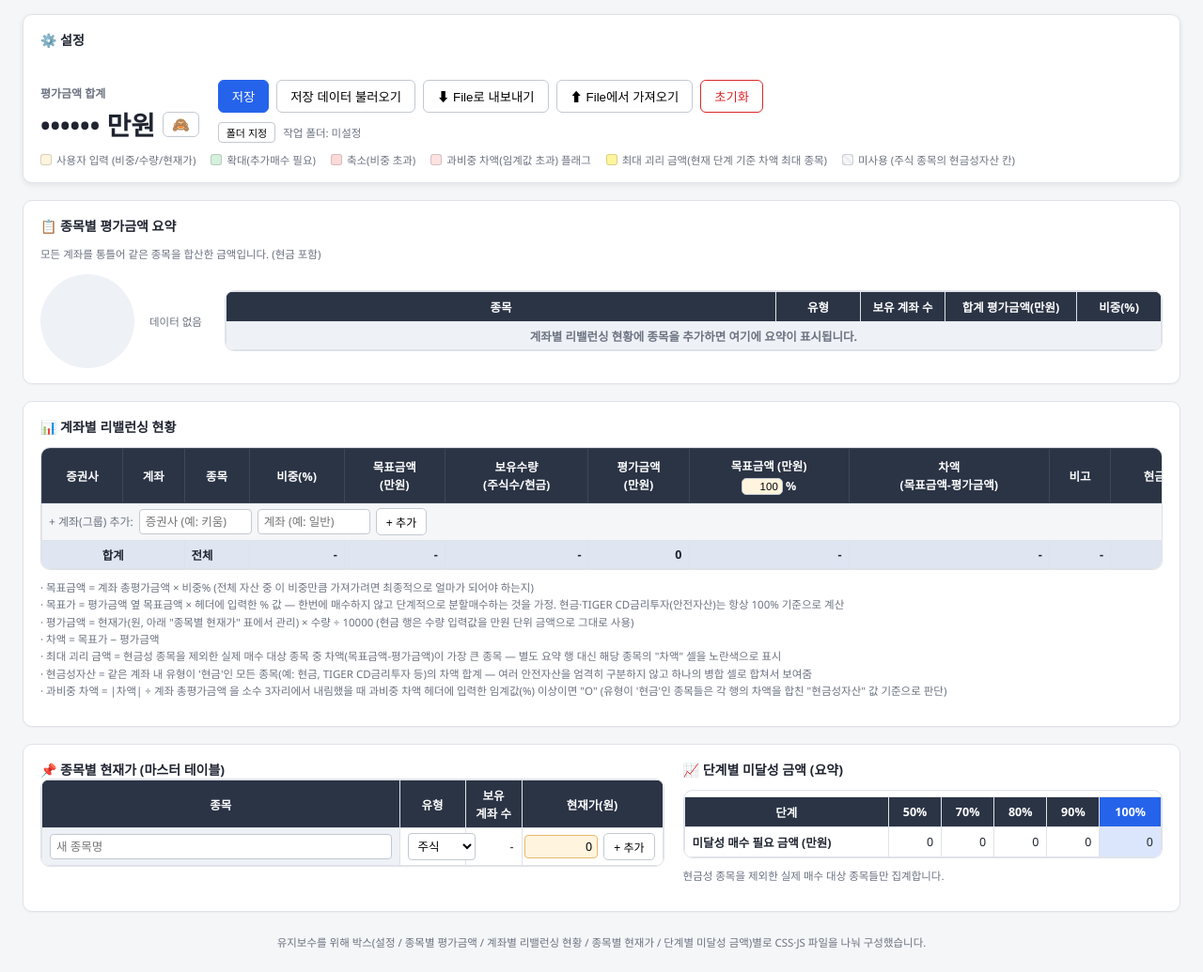
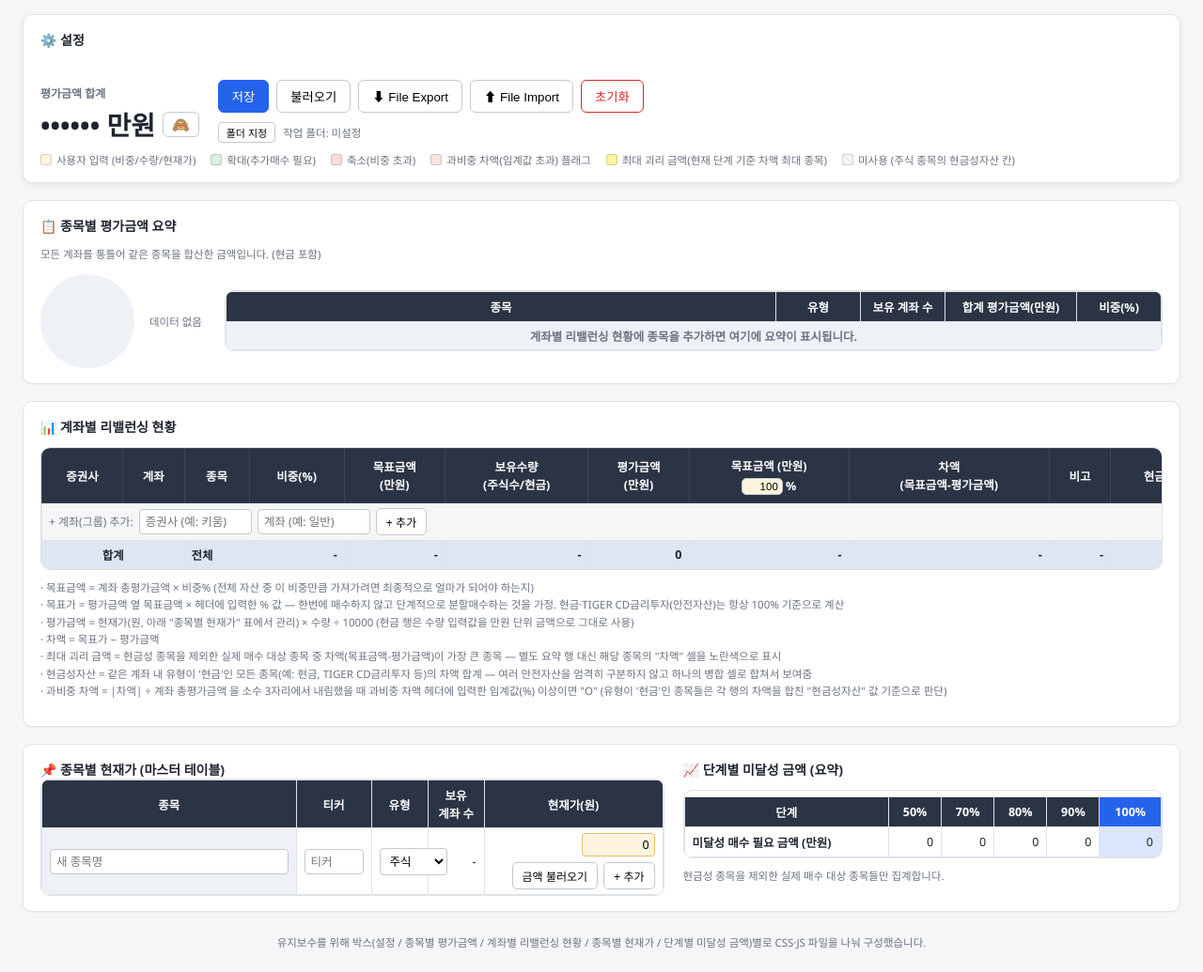
Before and after one commit to sinra815/portfolio, a website: page index.html in a window 1280 px wide. Shown: the part 79-1114 px from the top of the page at 94% size. Drawn offline with Linux system fonts and the light colour scheme.

Commit message:
Update button labels and table headers in index.html

```diff
--- a/index.html
+++ b/index.html
@@ -28,9 +28,9 @@
           <button id="saveBtn" style="padding:7px 14px;border-radius:6px;border:1px solid var(--accent);background:var(--accent);color:#fff;cursor:pointer;">저장</button>
           <span id="saveBadge" title="저장된 데이터가 있습니다" style="display:none; position:absolute; top:-4px; right:-4px; width:11px; height:11px; border-radius:50%; background:#16a34a; border:2px solid #fff;"></span>
         </div>
-        <button id="loadBtn" style="padding:7px 14px;border-radius:6px;border:1px solid var(--border-strong);background:#fff;cursor:pointer;">저장 데이터 불러오기</button>
-        <button id="exportBtn" style="padding:7px 14px;border-radius:6px;border:1px solid var(--border-strong);background:#fff;cursor:pointer;">⬇ File로 내보내기</button>
-        <button id="importBtn" style="padding:7px 14px;border-radius:6px;border:1px solid var(--border-strong);background:#fff;cursor:pointer;">⬆ File에서 가져오기</button>
+        <button id="loadBtn" style="padding:7px 14px;border-radius:6px;border:1px solid var(--border-strong);background:#fff;cursor:pointer;">불러오기</button>
+        <button id="exportBtn" style="padding:7px 14px;border-radius:6px;border:1px solid var(--border-strong);background:#fff;cursor:pointer;">⬇ File Export</button>
+        <button id="importBtn" style="padding:7px 14px;border-radius:6px;border:1px solid var(--border-strong);background:#fff;cursor:pointer;">⬆ File Import</button>
         <input type="file" id="importFileInput" accept="application/json,.json" style="display:none;">
         <button id="resetAllBtn" style="padding:7px 14px;border-radius:6px;border:1px solid var(--down);background:#fff;color:var(--down);cursor:pointer;">초기화</button>
       </div>
@@ -124,15 +124,17 @@
         <table class="price-table">
           <colgroup>
             <col style="width:auto;">
-            <col style="width:70px;">
+            <col style="width:80px;">
             <col style="width:60px;">
-            <col style="width:150px;">
+            <col style="width:60px;">
+            <col style="width:190px;">
           </colgroup>
-          <thead><tr><th>종목</th><th>유형</th><th>보유<br>계좌 수</th><th>현재가(원)</th></tr></thead>
+          <thead><tr><th>종목</th><th>티커</th><th>유형</th><th>보유<br>계좌 수</th><th>현재가(원)</th></tr></thead>
           <tbody id="priceBody"></tbody>
           <tfoot>
             <tr>
               <td><input type="text" id="newStockName" placeholder="새 종목명" style="width:100%; box-sizing:border-box; padding:4px 6px; border:1px solid var(--border-strong); border-radius:4px; font-size:12.5px; font-family:inherit;"></td>
+              <td style="text-align:left;"><input type="text" id="newStockTicker" placeholder="티커" style="width:100%; box-sizing:border-box; padding:4px 6px; border:1px solid var(--border-strong); border-radius:4px; font-size:12.5px; font-family:inherit;"></td>
               <td style="text-align:left;">
                 <select id="newStockType" style="width:auto; padding:4px 20px 4px 6px; border:1px solid var(--border-strong); border-radius:4px; font-size:12.5px; font-family:inherit; background:#fff;">
                   <option value="stock" selected>주식</option>
@@ -141,8 +143,9 @@
               </td>
               <td class="num">-</td>
               <td class="num">
-                <div style="display:flex; align-items:center; justify-content:flex-end; gap:6px;">
+                <div style="display:flex; align-items:center; justify-content:flex-end; gap:6px; flex-wrap:wrap;">
                   <input type="text" id="newStockPrice" class="cell-input wide numpad-trigger" data-label="새 종목 현재가(원)" value="0" readonly>
+                  <button type="button" id="fetchNewStockPriceBtn" style="padding:5px 10px; border-radius:5px; border:1px solid var(--border-strong); background:#fff; cursor:pointer; font-size:12px; white-space:nowrap;">금액 불러오기</button>
                   <button type="button" id="addStockBtn" style="padding:5px 10px; border-radius:5px; border:1px solid var(--border-strong); background:#fff; cursor:pointer; font-size:12px; white-space:nowrap;">+ 추가</button>
                 </div>
               </td>
```
